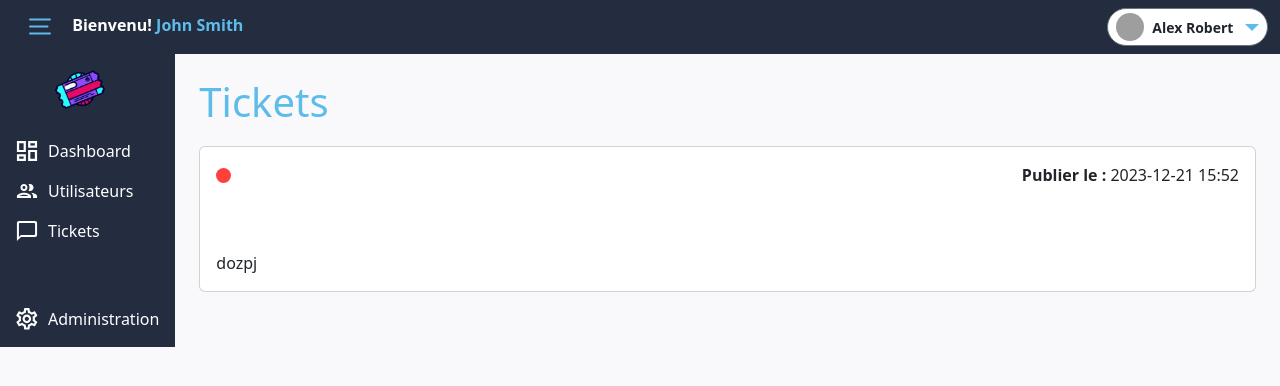
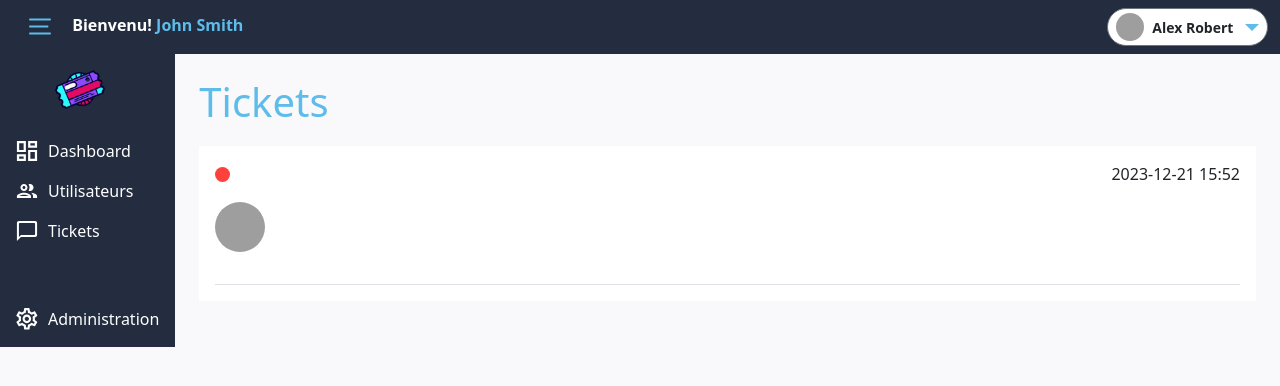
Before and after one commit to projetphp2024/tickets, a Symfony app: template templates/tickets/show.html.twig in a window 1280 px wide. Shown: the top 386 px of the page. Run offline with Twig, Linux system fonts and the light colour scheme; the template is opened without the code that fills it, so the values that code supplies are empty; some libraries are stand-ins or nearby versions; grey boxes are pictures that could not be loaded.

Commit message:
crud ticket + commentaires

```diff
--- a/public/css/style.css
+++ b/public/css/style.css
@@ -192,10 +192,10 @@ body{
 }
 
 .dot-status {
-    width: 15px;
-    height: 15px;
+    min-width: 15px;
+    min-height: 15px;
     border-radius: 50%;
-    display: inline-block;
+    display: block;
     margin-right: 10px;
     background-color: var(--new-ticket-color);
 }
--- a/src/Controller/CommentsController.php
+++ b/src/Controller/CommentsController.php
@@ -35,6 +35,7 @@ class CommentsController extends AbstractController
 
             return $this->redirectToRoute('app_comments_index', [], Response::HTTP_SEE_OTHER);
         }
+
 
         return $this->renderForm('comments/new.html.twig', [
             'comment' => $comment,
--- a/templates/comments/_form.html.twig
+++ b/templates/comments/_form.html.twig
@@ -1,4 +1,6 @@
 {{ form_start(form) }}
-    {{ form_widget(form) }}
-    <button class="btn">{{ button_label|default('Save') }}</button>
+{{ form_widget(form) }}
+<div class="d-flex justify-content-end">
+    <button class="btn btn-first mt-3">{{ button_label|default('Envoyer') }}</button>
+</div>
 {{ form_end(form) }}
--- /dev/null
+++ b/templates/tickets/_take_ticket_form.html.twig
@@ -0,0 +1,3 @@
+{{ form_start(formButton) }}
+{{ form_widget(formButton) }}
+{{ form_end(formButton) }}
--- a/templates/tickets/show.html.twig
+++ b/templates/tickets/show.html.twig
@@ -3,25 +3,49 @@
 {% block title %}Tickets{% endblock %}
 
 {% block body %}
-
 <div class="wrapper">
     <p class="page-title h1">Tickets</p>
-        <div class="card">
+    <div class="card border-0" style="border-radius: 0">
         <div class="card-body">
-                <div class="d-flex justify-content-between flex-wrap">
             <div class="d-flex align-items-center mb-3">
                 <span class="rounded-circle dot-status" style="background-color: {{ ticket.status.color }}"></span>
-                        <span> {{ticket.status.label}} </span>
+                <h5 class="m-0 flex-grow-1">{{ ticket.title }}</h5>
+                <span class="fs-6 fw-light">{{ ticket.createdAt|date('Y-m-d H:i') }}</span>
             </div>
-                    <p><strong>Publier le :</strong> {{ticket.createdAt|date('Y-m-d H:i')}} </p>
+            <p style="white-space: pre-line;">{{ticket.description}}</p>
+            <div class="d-flex align-items-center">
+                <img src="https://encrypted-tbn0.gstatic.com/images?q=tbn:ANd9GcTkq3iQYVKllbdVHi-Lry0cRuKzGMMnWhEFCg&usqp=CAU"
+                    alt="John Snow" class="rounded-circle me-2" width="50" height="50">
+                <span class="name">{{ticket.user.pseudo}}</span>
             </div>
-                <div>
-                    <h1 class="h4"> {{ticket.title}} </h1>
-                    <p style="white-space: pre-line;" class="mt-3"> {{ticket.description}} </p>
+            <div class="border-bottom py-3"></div>
+            {% if ticket.comments | length > 0 %}
+            <div class="mt-3">
+                <p class="h5">Solution</p>
+                {% for comment in ticket.comments %}
+                <div class="mb-3">
+                    {% include 'components/comment_card.html.twig' with {'comment': comment} %}
                 </div>
+                {% endfor %}
+            </div>
+            {% endif %}
+
+            {% if ticket.status.id == 2 %}
             <div class="mt-5">
-                    dozpj
+                <div class="card">
+                    <div class="card-header bg-white border-0">
+                        <p class="h4">Résolution du problème</p>
                     </div>
+                    <div class="card-body">
+                        {{ include('comments/_form.html.twig') }}
+                    </div>
+                </div>
+            </div>
+            {% elseif ticket.status.id == 1 %}
+            <div class="mt-3">
+                {% include('tickets/_take_ticket_form.html.twig') %}
+            </div>
+            {% endif %}
         </div>
     </div>
 </div>
```
Also changed, not shown: src/Controller/TicketsController.php (+28 -7 lines), src/Form/CommentsType.php (+4 -5 lines), src/Form/TakeTicketType.php (added, +46 -0 lines), templates/components/comment_card.html.twig (added, +10 -0 lines). Lines whose indentation alone changed are shown as unchanged.
